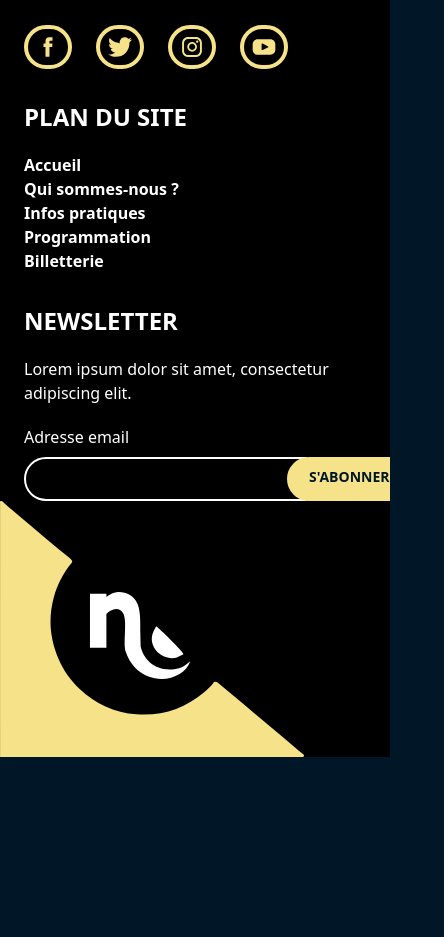
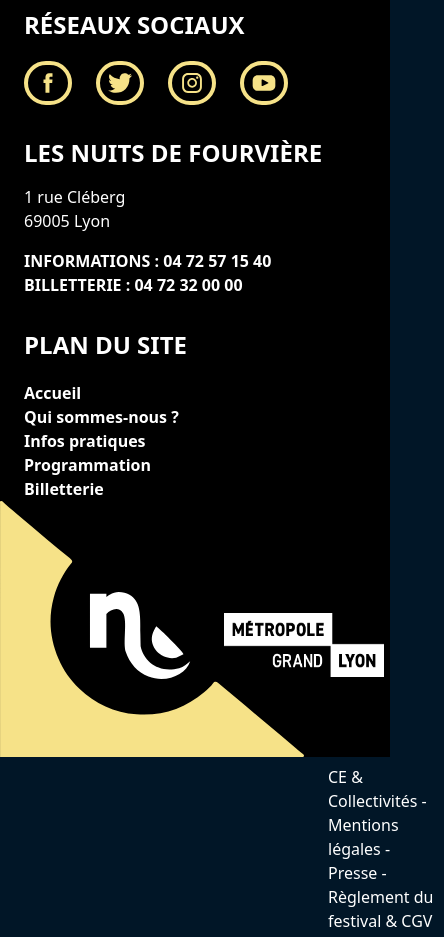
Before and after one commit to ErwanDecoster/42_x_Sup_de_Pub, a Nuxt app: page / in a window 390 px wide. Shown: the part 3183-4120 px from the top of the page, 444 px wide, since content can reach past the window. Before the commit the page ends 3940 px from the top, so only its background shows below. Built offline with nearby package versions, Linux system fonts and the light colour scheme.

Commit message:
debut de l'amelioration du footer

```diff
--- a/components/Footer.vue
+++ b/components/Footer.vue
@@ -1,5 +1,5 @@
 <template>
-  <div class="flex flex-col items-end w-full z-10">
+  <div class="flex flex-col w-full z-10">
     <div class="flex bg-maximum-blue-green w-full">
       <div class="flex lg:items-center flex-col m-auto lg:flex-row justify-between gap-10 max-w-screen-2xl w-full py-12 px-6">
         <div>
@@ -22,8 +22,8 @@
       </div>
     </div>
     <div class="relative flex bg-black w-full pb-52">
-      <div class="grid m-auto md:grid-cols-2 sm:grid-cols-1 xl:grid-cols-4 justify-between gap-8 max-w-screen-2xl w-full py-12 px-6">
-        <div class="flex flex-col h-40 justify-between">
+      <div class="grid m-auto md:grid-cols-2 grid-cols-1 xl:grid-cols-4 justify-between gap-8 max-w-screen-2xl w-full py-12 px-6">
+        <div class="flex flex-col md:order-1 order-3 h-40 justify-between">
           <p class="whitespace-nowrap text-white font-bold text-2xl">
             LES NUITS DE FOURVIÈRE
           </p>
@@ -34,7 +34,7 @@
             INFORMATIONS : 04 72 57 15 40<br>BILLETTERIE : 04 72 32 00 00
           </p>
         </div>
-        <div>
+        <div class="flex flex-col md:order-2 order-2">
           <p class="whitespace-nowrap text-white font-bold text-2xl mb-5">
             RÉSEAUX SOCIAUX
           </p>
@@ -81,18 +81,18 @@
             </NuxtLink>
           </div>
         </div>
-        <div>
+        <div class="flex flex-col md:order-3 order-4">
           <p class="whitespace-nowrap text-white font-bold text-2xl mb-5">
             PLAN DU SITE
           </p>
           <NuxtLink
-            to=""
+            to="/"
             class="button-simple text-base font-bold normal-case p-0"
           >
             Accueil
           </NuxtLink>
           <NuxtLink
-            to=""
+            to="/about_us"
             class="button-simple text-base font-bold normal-case p-0"
           >
             Qui sommes-nous ?
@@ -104,19 +104,19 @@
             Infos pratiques
           </NuxtLink>
           <NuxtLink
-            to=""
+            to="/infos"
             class="button-simple text-base font-bold normal-case p-0"
           >
             Programmation
           </NuxtLink>
           <NuxtLink
-            to=""
+            to="/programming_and_ticketing"
             class="button-simple text-base font-bold normal-case p-0"
           >
             Billetterie
           </NuxtLink>
         </div>
-        <div class="flex flex-col gap-5">
+        <div class="flex flex-col md:order-4 order-1 gap-5">
           <p class="text-white font-bold text-2xl">
             NEWSLETTER
           </p>
@@ -144,6 +144,17 @@
         src="@/src/logo_square.svg"
         alt=""
       >
+      <img
+        class="absolute w-40 h-16 sm:w-72 sm:h-28 md:bottom-36 sm:bottom-28 md:left-96 sm:left-60 left-56 bottom-20"
+        src="@/src/logo_metropole.png"
+        alt=""
+      >
+    </div>
+    <div class="flex bg-alizarin-crimson w-[3000px]">
+      <p class="absolute text-white p-2 left-80">
+        CE & Collectivités - Mentions légales - Presse - Règlement du festival & CGV - Technique -
+        Politique de confidentialité - Cookies
+      </p>
     </div>
   </div>
 </template>
```
Also changed, not shown: src/logo_metropole.png (added).
